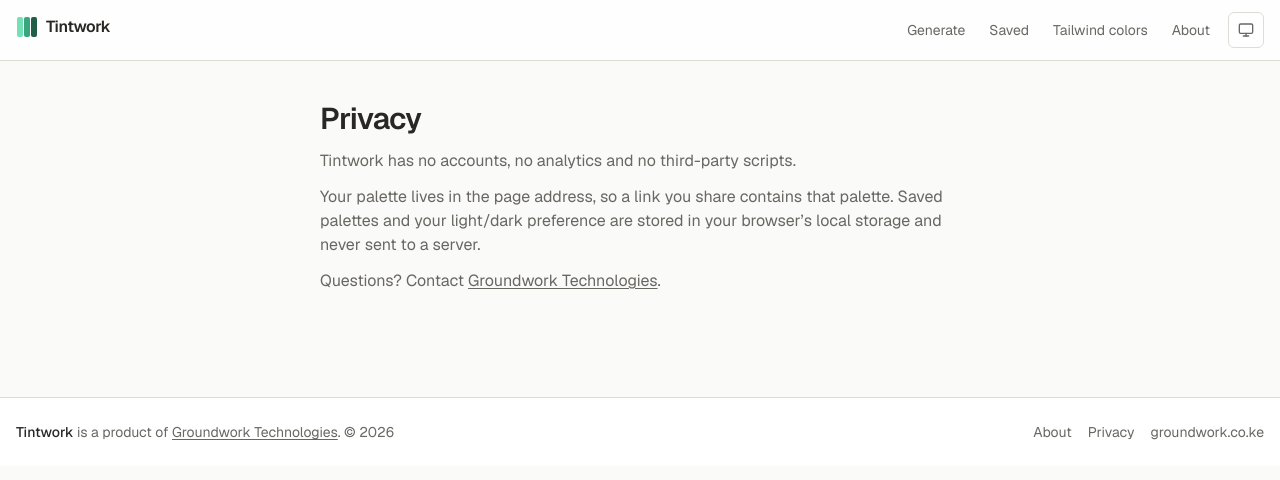
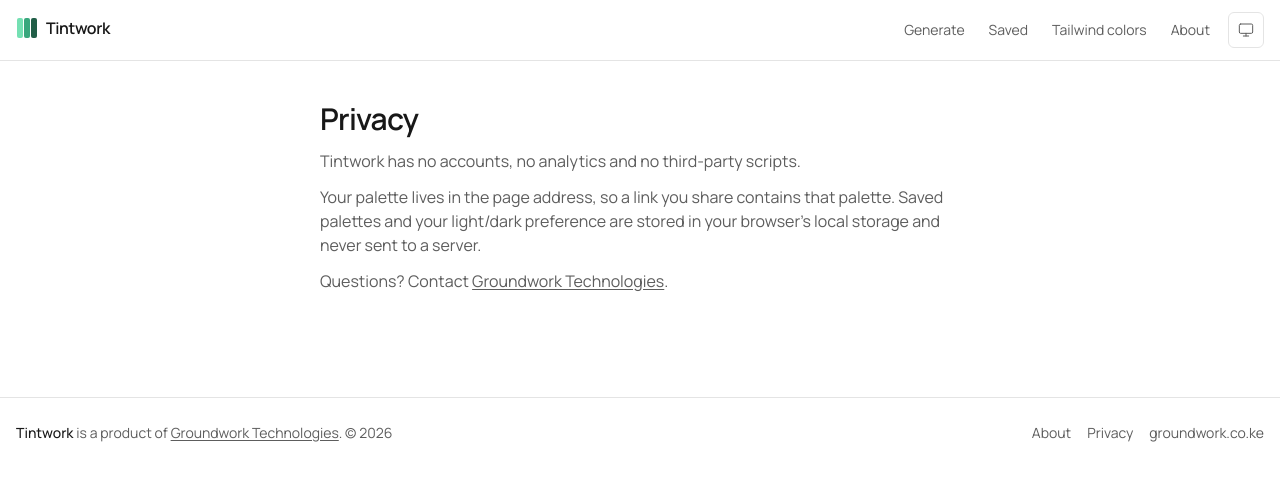
Before and after one commit to GroundworkTechnologies/Shadely, a Next.js app: page /privacy in a window 1280 px wide. Shown: the top 480 px of the page. Built offline with nearby package versions, Linux system fonts and the light colour scheme; no server answers.

Commit message:
feat(design): Manrope-only type system and neutral design tokens, plus audit and contrast guard

```diff
--- a/src/app/globals.css
+++ b/src/app/globals.css
@@ -2,87 +2,176 @@
 
 @custom-variant dark (&:where(.dark, .dark *));
 
-/* Tintwork's own accent and neutral scales are generated by the Tintwork engine
-   (accent from #2f8f6b, neutral tinted toward hue 95). */
+/* ------------------------------------------------------------------ *
+ * Design tokens. Single source of truth for the app chrome.
+ * Neutrals are pure gray (chroma 0), generated with the Tintwork engine.
+ * The generated palettes are the only strong color on screen; the one
+ * exception is the small logo mark, which uses the accent scale.
+ * ------------------------------------------------------------------ */
 @theme {
-  --font-sans: var(--font-geist-sans), ui-sans-serif, system-ui, sans-serif;
-  --font-mono: var(--font-geist-mono), ui-monospace, SFMono-Regular, Menlo, monospace;
-  --color-accent-50: oklch(97.5% 0.015 164.74);
-  --color-accent-100: oklch(94.2% 0.04 164.74);
+  /* Type: Manrope only. Mono is aliased so no monospace face can appear. */
+  --font-sans: var(--font-manrope), ui-sans-serif, system-ui, sans-serif;
+  --font-mono: var(--font-manrope), ui-sans-serif, system-ui, sans-serif;
+
+  --font-weight-light: 300;
+  --font-weight-normal: 400;
+  --font-weight-medium: 500;
+  --font-weight-semibold: 600;
+
+  /* Scale (size / line-height / tracking). Large sizes get tighter tracking. */
+  --text-xs: 0.75rem;
+  --text-xs--line-height: 1.25rem;
+  --text-sm: 0.875rem;
+  --text-sm--line-height: 1.375rem;
+  --text-base: 1rem;
+  --text-base--line-height: 1.6;
+  --text-lg: 1.125rem;
+  --text-lg--line-height: 1.55;
+  --text-xl: 1.25rem;
+  --text-xl--line-height: 1.45;
+  --text-2xl: 1.5rem;
+  --text-2xl--line-height: 1.3;
+  --text-2xl--letter-spacing: -0.01em;
+  --text-3xl: 1.875rem;
+  --text-3xl--line-height: 1.2;
+  --text-3xl--letter-spacing: -0.015em;
+  --text-4xl: 2.25rem;
+  --text-4xl--line-height: 1.12;
+  --text-4xl--letter-spacing: -0.02em;
+  --text-5xl: 3rem;
+  --text-5xl--line-height: 1.08;
+  --text-5xl--letter-spacing: -0.025em;
+  --text-7xl: 4.5rem;
+  --text-7xl--line-height: 1;
+  --text-7xl--letter-spacing: -0.03em;
+
+  /* Radius: one family, 8 to 12 px. */
+  --radius-control: 0.5rem;
+  --radius-card: 0.75rem;
+  --radius-lg: 0.5rem;
+  --radius-xl: 0.75rem;
+
+  --shadow-float: 0 8px 24px oklch(0 0 0 / 0.12);
+
+  /* Logo-only accent (generated from #2f8f6b). */
+  --color-accent-300: oklch(83% 0.119 164.27);
+  --color-accent-500: oklch(65.5% 0.119 164.11);
+  --color-accent-800: oklch(43.5% 0.074 165.02);
   --color-accent-200: oklch(89.7% 0.093 164.49);
-  --color-accent-300: oklch(83% 0.119 164.27);
-  --color-accent-400: oklch(73.7% 0.122 164.5);
-  --color-accent-500: oklch(65.5% 0.119 164.11);
-  --color-accent-600: oklch(58.4% 0.105 164.34);
-  --color-accent-700: oklch(51.2% 0.092 164.67);
-  --color-accent-800: oklch(43.5% 0.074 165.02);
-  --color-accent-900: oklch(38.1% 0.062 164.5);
-  --color-accent-950: oklch(27.1% 0.042 164.03);
-  --color-neutral-50: oklch(98.5% 0.001 106.42);
-  --color-neutral-100: oklch(94.9% 0.004 91.45);
-  --color-neutral-200: oklch(89.4% 0.01 93.58);
-  --color-neutral-300: oklch(82% 0.013 91.54);
-  --color-neutral-400: oklch(71.5% 0.013 96.49);
-  --color-neutral-500: oklch(61.9% 0.012 95.25);
-  --color-neutral-600: oklch(51.4% 0.01 91.56);
-  --color-neutral-700: oklch(43.1% 0.008 97.51);
-  --color-neutral-800: oklch(33.7% 0.005 91.54);
-  --color-neutral-900: oklch(27.3% 0.004 84.58);
-  --color-neutral-950: oklch(13.9% 0.002 106.7);
-  --radius-card: 0.625rem;
 }
 
 :root {
   color-scheme: light;
-  --background: var(--color-neutral-50);
-  --surface: #ffffff;
-  --surface-muted: var(--color-neutral-100);
-  --border: var(--color-neutral-200);
-  --foreground: var(--color-neutral-900);
-  --muted-foreground: var(--color-neutral-600);
-  --accent: var(--color-accent-700);
-  --accent-hover: var(--color-accent-800);
-  --accent-foreground: #ffffff;
-  --ring: var(--color-accent-500);
+  --background: oklch(100% 0 0);
+  --surface: oklch(100% 0 0);
+  --surface-muted: oklch(98.5% 0 0);
+  --surface-hover: oklch(96.5% 0 0);
+  --border: oklch(92% 0 0);
+  --border-control: oklch(60% 0 0);
+  --foreground: oklch(21% 0 0);
+  --muted-foreground: oklch(48% 0 0);
+  --primary: oklch(21% 0 0);
+  --primary-hover: oklch(31% 0 0);
+  --primary-foreground: oklch(100% 0 0);
+  --ring: oklch(21% 0 0);
+  --danger-text: oklch(46% 0.19 27);
+  --selection: oklch(90% 0 0);
 }
 
 .dark {
   color-scheme: dark;
-  --background: var(--color-neutral-950);
-  --surface: var(--color-neutral-900);
-  --surface-muted: var(--color-neutral-800);
-  --border: var(--color-neutral-800);
-  --foreground: var(--color-neutral-50);
-  --muted-foreground: var(--color-neutral-400);
-  --accent: var(--color-accent-400);
-  --accent-hover: var(--color-accent-300);
-  --accent-foreground: var(--color-accent-950);
-  --ring: var(--color-accent-400);
+  --background: oklch(16% 0 0);
+  --surface: oklch(19.5% 0 0);
+  --surface-muted: oklch(22.5% 0 0);
+  --surface-hover: oklch(26% 0 0);
+  --border: oklch(29% 0 0);
+  --border-control: oklch(58% 0 0);
+  --foreground: oklch(96% 0 0);
+  --muted-foreground: oklch(72% 0 0);
+  --primary: oklch(96% 0 0);
+  --primary-hover: oklch(88% 0 0);
+  --primary-foreground: oklch(18% 0 0);
+  --ring: oklch(96% 0 0);
+  --danger-text: oklch(78% 0.14 25);
+  --selection: oklch(35% 0 0);
 }
 
 @theme inline {
   --color-background: var(--background);
   --color-surface: var(--surface);
   --color-surface-muted: var(--surface-muted);
+  --color-surface-hover: var(--surface-hover);
   --color-border: var(--border);
+  --color-control: var(--border-control);
   --color-foreground: var(--foreground);
   --color-muted: var(--muted-foreground);
-  --color-primary: var(--accent);
-  --color-primary-hover: var(--accent-hover);
-  --color-primary-fg: var(--accent-foreground);
+  --color-primary: var(--primary);
+  --color-primary-hover: var(--primary-hover);
+  --color-primary-fg: var(--primary-foreground);
   --color-ring: var(--ring);
+  --color-danger: var(--danger-text);
 }
 
 @layer base {
-  html { background: var(--background); color: var(--foreground); }
-  body { font-family: var(--font-sans); min-height: 100dvh; -webkit-font-smoothing: antialiased; }
-  :focus-visible { outline: 2px solid var(--ring); outline-offset: 2px; border-radius: 4px; }
-  button, [role="button"], summary { cursor: pointer; }
-  ::selection { background: var(--color-accent-200); color: var(--color-neutral-950); }
+  html {
+    background: var(--background);
+    color: var(--foreground);
+  }
+  body {
+    font-family: var(--font-sans);
+    font-weight: 400;
+    min-height: 100dvh;
+    -webkit-font-smoothing: antialiased;
+    text-rendering: optimizeLegibility;
+  }
+
+  /* One family everywhere: neutralise preflight's monospace stack and bold defaults. */
+  code, kbd, samp, pre {
+    font-family: inherit;
+    font-size: inherit;
+    font-variant-numeric: tabular-nums;
+  }
+  strong, b { font-weight: 500; }
+  th { font-weight: 500; }
+  input, select, textarea, button { font-family: inherit; }
+  input, select, textarea { font-weight: 400; }
+
+  /* Thin, consistent icons (lucide only). */
+  svg.lucide { stroke-width: 1.5; }
+
+  :focus-visible {
+    outline: 2px solid var(--ring);
+    outline-offset: 2px;
+    border-radius: var(--radius-control);
+  }
+
+  button, [role="button"], [role="tab"], summary, select, label[for] { cursor: pointer; }
+  button:disabled { cursor: not-allowed; }
+
+  /* Subtle, consistent motion on interactive elements. */
+  a, button, input, select, textarea, summary, [role="tab"], [role="radio"] {
+    transition-property: color, background-color, border-color, opacity, box-shadow;
+    transition-duration: 150ms;
+    transition-timing-function: ease-out;
+  }
+
+  input[type="range"], input[type="checkbox"], input[type="radio"] { accent-color: var(--foreground); }
+
+  ::selection { background: var(--selection); color: var(--foreground); }
 }
 
 @media (prefers-reduced-motion: reduce) {
-  *, ::before, ::after { transition-duration: 0.01ms !important; animation-duration: 0.01ms !important; }
+  *, ::before, ::after {
+    transition-duration: 0.01ms !important;
+    animation-duration: 0.01ms !important;
+  }
 }
 
-.sr-only-live { position: absolute; width: 1px; height: 1px; overflow: hidden; clip: rect(0 0 0 0); white-space: nowrap; }
+.sr-only-live {
+  position: absolute;
+  width: 1px;
+  height: 1px;
+  overflow: hidden;
+  clip: rect(0 0 0 0);
+  white-space: nowrap;
+}
--- a/src/app/layout.tsx
+++ b/src/app/layout.tsx
@@ -1,13 +1,12 @@
 import type { Metadata, Viewport } from "next";
-import { Geist, Geist_Mono } from "next/font/google";
+import { Manrope } from "next/font/google";
 import { Footer } from "@/components/site/footer";
 import { Header } from "@/components/site/header";
 import { THEME_SCRIPT } from "@/components/site/theme-toggle";
 import { SITE } from "@/lib/site";
 import "./globals.css";
 
-const sans = Geist({ subsets: ["latin"], variable: "--font-geist-sans", display: "swap" });
-const mono = Geist_Mono({ subsets: ["latin"], variable: "--font-geist-mono", display: "swap" });
+const manrope = Manrope({ subsets: ["latin"], weight: ["300", "400", "500", "600"], variable: "--font-manrope", display: "swap" });
 
 export const metadata: Metadata = {
   metadataBase: new URL(SITE.url),
@@ -25,8 +24,8 @@ export const metadata: Metadata = {
 
 export const viewport: Viewport = {
   themeColor: [
-    { media: "(prefers-color-scheme: light)", color: "#fafaf9" },
-    { media: "(prefers-color-scheme: dark)", color: "#090908" },
+    { media: "(prefers-color-scheme: light)", color: "#ffffff" },
+    { media: "(prefers-color-scheme: dark)", color: "#111111" },
   ],
 };
 
@@ -44,7 +43,7 @@ const jsonLd = {
 
 export default function RootLayout({ children }: { children: React.ReactNode }) {
   return (
-    <html lang="en" className={`${sans.variable} ${mono.variable}`} suppressHydrationWarning>
+    <html lang="en" className={manrope.variable} suppressHydrationWarning>
       <head>
         <script dangerouslySetInnerHTML={{ __html: THEME_SCRIPT }} />
         <script type="application/ld+json" dangerouslySetInnerHTML={{ __html: JSON.stringify(jsonLd) }} />
--- a/src/components/workspace/export-panel.tsx
+++ b/src/components/workspace/export-panel.tsx
@@ -89,7 +89,7 @@ export function ExportPanel({
           )}
           {format === "tailwind-v4" && (
             <label className="flex items-center gap-2">
-              <input type="checkbox" checked={reset} onChange={(e) => setReset(e.target.checked)} className="size-4 accent-[var(--color-accent-600)]" />
+              <input type="checkbox" checked={reset} onChange={(e) => setReset(e.target.checked)} className="size-4" />
               <span>Remove default colors</span>
             </label>
           )}
--- a/src/components/workspace/tuning-panel.tsx
+++ b/src/components/workspace/tuning-panel.tsx
@@ -24,7 +24,7 @@ function Slider({ label, value, min, max, step = 1, unit, onChange }: { label: s
         value={value}
         aria-valuetext={`${value}${unit}`}
         onChange={(e) => onChange(Number(e.target.value))}
-        className="h-6 w-full accent-[var(--color-accent-600)]"
+        className="h-6 w-full"
       />
     </div>
   );
--- a/src/components/workspace/workspace.tsx
+++ b/src/components/workspace/workspace.tsx
@@ -107,7 +107,7 @@ export function Workspace({ initial }: { initial: PaletteState }) {
                 Lowercase letters, digits and dashes.
               </p>
               <label className="col-span-2 flex items-center gap-2">
-                <input type="checkbox" checked={state.status} onChange={(e) => patch({ status: e.target.checked })} className="size-4 accent-[var(--color-accent-600)]" />
+                <input type="checkbox" checked={state.status} onChange={(e) => patch({ status: e.target.checked })} className="size-4" />
                 Include status scales (success, warning, danger, info)
               </label>
             </div>
```
Also changed, not shown: 2 other files (tests, documents, lock files or other folders).
